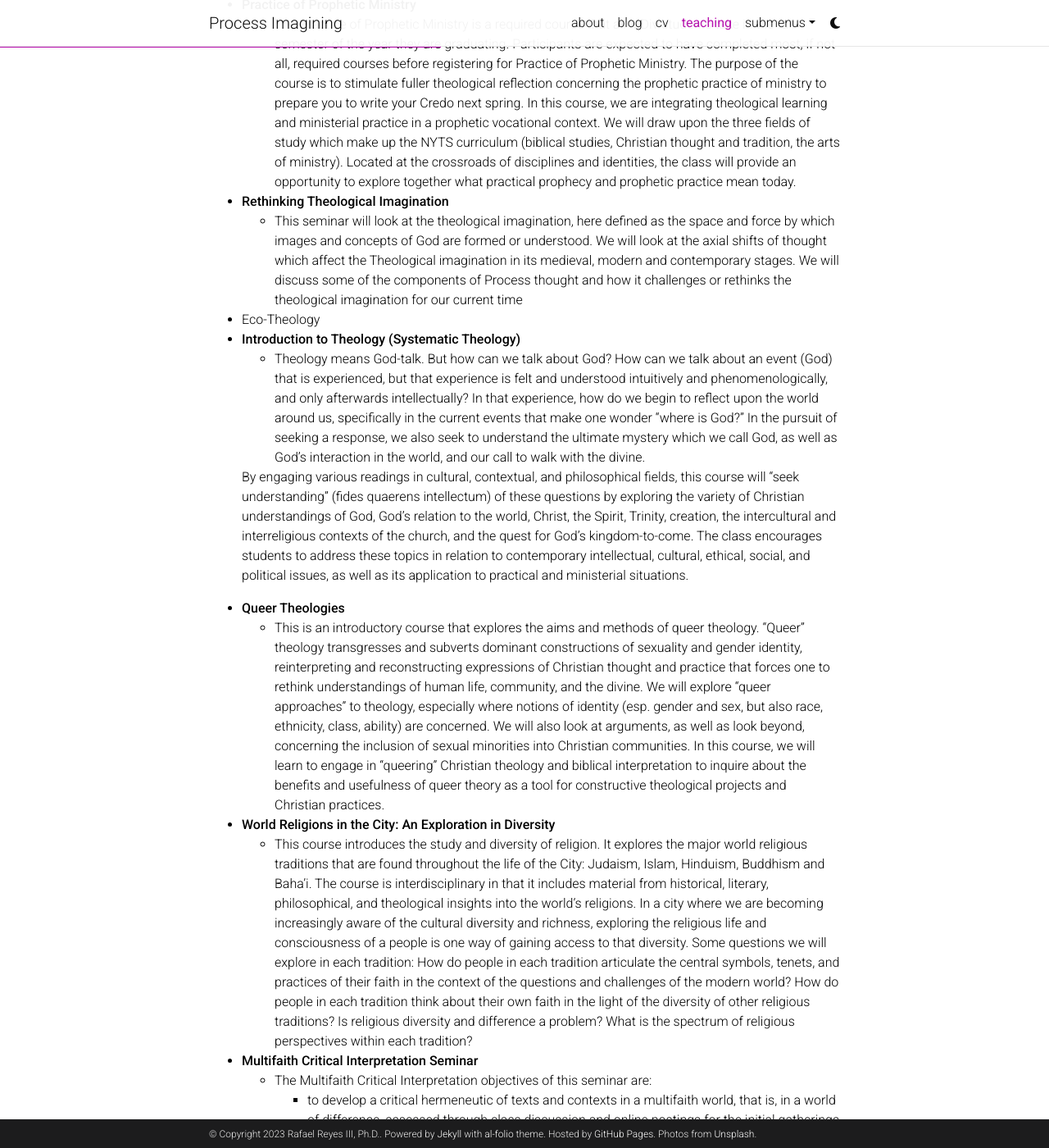
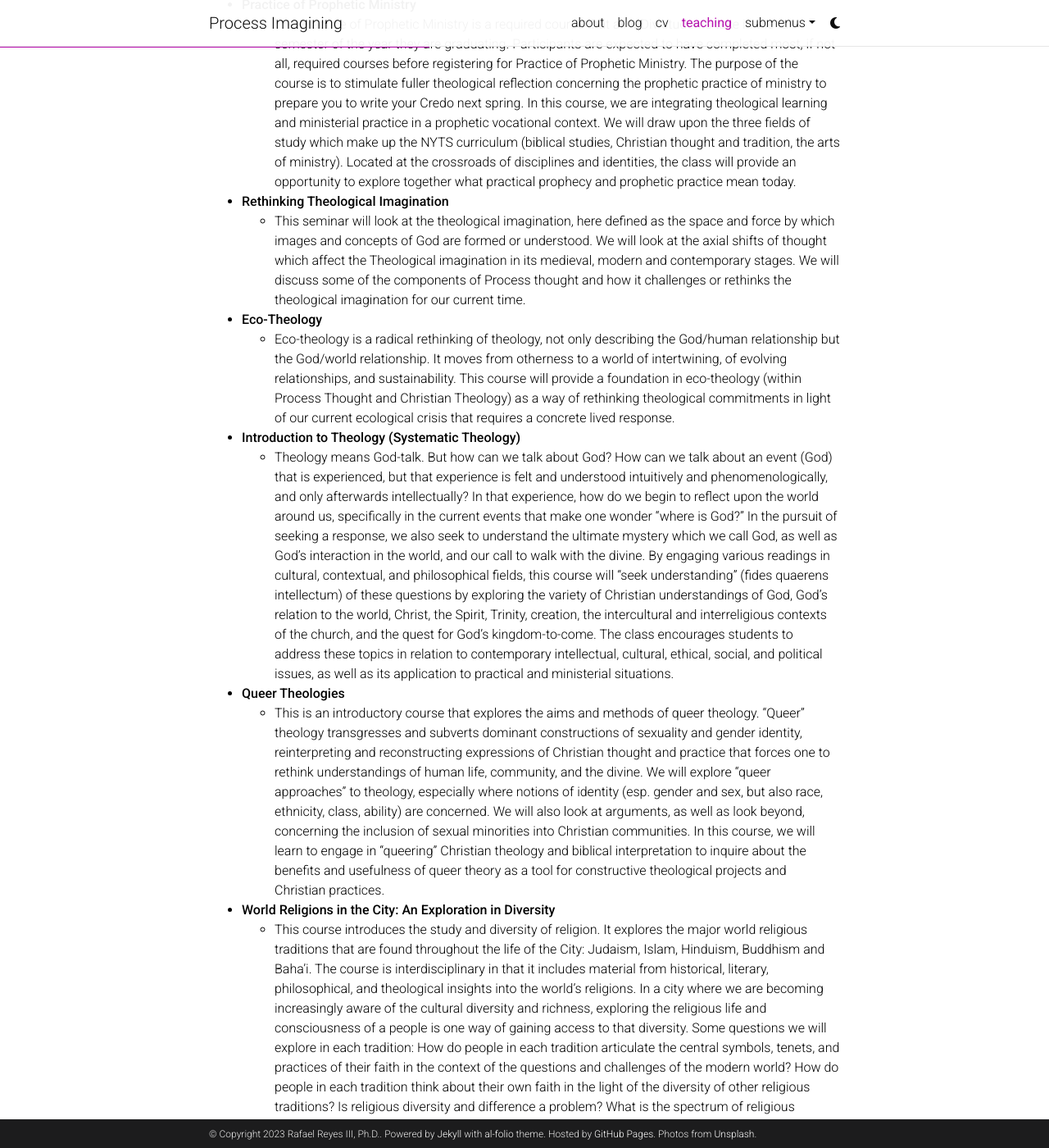
Before and after one commit to rafaelr3/pi.github.io, a Jekyll site: the page built from _pages/teaching.md, in a window 1280 px wide and 1400 px high, scrolled down 748 px. Shown: the whole window at 82% size. Built offline with Jekyll 4.4.1, drawn with Linux system fonts in a browser that asks for light colours; comment, search, counter and statistics services are not loaded; a style sheet for code colours, icons or effects is not loaded; some of the changed text lies outside the part shown.

Commit message:
teaching document update

```diff
--- a/_pages/teaching.md
+++ b/_pages/teaching.md
@@ -19,19 +19,19 @@ nav_order: 5
     - The Practice of Prophetic Ministry is a required course that all MDiv students take in the fall semester of the year they are graduating. Participants are expected to have completed most, if not all, required courses before registering for Practice of Prophetic Ministry. The purpose of the course is to stimulate fuller theological reflection concerning the prophetic practice of ministry to prepare you to write your Credo next spring. In this course, we are integrating theological learning and ministerial practice in a prophetic vocational context. We will draw upon the three fields of study which make up the NYTS curriculum (biblical studies, Christian thought and tradition, the arts of ministry). Located at the crossroads of disciplines and identities, the class will provide an opportunity to explore together what practical prophecy and prophetic practice mean today.
 
 - __Rethinking Theological Imagination__
-    - This seminar will look at the theological imagination, here defined as the space and force by which images and concepts of God are formed or understood. We will look at the axial shifts of thought which affect the Theological imagination in its medieval, modern and contemporary stages. We will discuss some of the components of Process thought and how it challenges or rethinks the theological imagination for our current time
-- Eco-Theology
+    - This seminar will look at the theological imagination, here defined as the space and force by which images and concepts of God are formed or understood. We will look at the axial shifts of thought which affect the Theological imagination in its medieval, modern and contemporary stages. We will discuss some of the components of Process thought and how it challenges or rethinks the theological imagination for our current time.
+
+- __Eco-Theology__
+    - Eco-theology is a radical rethinking of theology, not only describing the God/human relationship but the God/world relationship. It moves from otherness to a world of intertwining, of evolving relationships, and sustainability. This course will provide a foundation in eco-theology (within Process Thought and Christian Theology) as a way of rethinking theological commitments in light of our current ecological crisis that requires a concrete lived response.
+
 - __Introduction to Theology (Systematic Theology)__
-    - Theology means God-talk.  But how can we talk about God?  How can we talk about an event (God) that is experienced, but that experience is felt and understood intuitively and phenomenologically, and only afterwards intellectually? In that experience, how do we begin to reflect upon the world around us, specifically in the current events that make one wonder “where is God?”  In the pursuit of seeking a response, we also seek to understand the ultimate mystery which we call God, as well as God’s interaction in the world, and our call to walk with the divine.
-
-    By engaging various readings in cultural, contextual, and philosophical fields, this course will “seek understanding” (fides quaerens intellectum) of these questions by exploring the variety of Christian understandings of God, God’s relation to the world, Christ, the Spirit, Trinity, creation, the intercultural and interreligious contexts of the church, and the quest for God’s kingdom-to-come. The class encourages students to address these topics in relation to contemporary intellectual, cultural, ethical, social, and political issues, as well as its application to practical and ministerial situations.
+    - Theology means God-talk.  But how can we talk about God?  How can we talk about an event (God) that is experienced, but that experience is felt and understood intuitively and phenomenologically, and only afterwards intellectually? In that experience, how do we begin to reflect upon the world around us, specifically in the current events that make one wonder “where is God?”  In the pursuit of seeking a response, we also seek to understand the ultimate mystery which we call God, as well as God’s interaction in the world, and our call to walk with the divine. By engaging various readings in cultural, contextual, and philosophical fields, this course will “seek understanding” (fides quaerens intellectum) of these questions by exploring the variety of Christian understandings of God, God’s relation to the world, Christ, the Spirit, Trinity, creation, the intercultural and interreligious contexts of the church, and the quest for God’s kingdom-to-come. The class encourages students to address these topics in relation to contemporary intellectual, cultural, ethical, social, and political issues, as well as its application to practical and ministerial situations.
 
 - __Queer Theologies__
     - This is an introductory course that explores the aims and methods of queer theology. "Queer" theology transgresses and subverts dominant constructions of sexuality and gender identity, reinterpreting and reconstructing expressions of Christian thought and practice that forces one to rethink understandings of human life, community, and the divine.  We will explore “queer approaches” to theology, especially where notions of identity (esp. gender and sex, but also race, ethnicity, class, ability) are concerned. We will also look at arguments, as well as look beyond, concerning the inclusion of sexual minorities into Christian communities. In this course, we will learn to engage in "queering" Christian theology and biblical interpretation to inquire about the benefits and usefulness of queer theory as a tool for constructive theological projects and Christian practices.
+
 - __World Religions in the City: An Exploration in Diversity__
-    - This course introduces the study and diversity of religion. It explores the major world religious traditions that are found throughout the life of the City: Judaism, Islam, Hinduism, Buddhism and Baha’i. The course is interdisciplinary in that it includes material from historical, literary, philosophical, and theological insights into the world's religions.
-    In a city where we are becoming increasingly aware of the cultural diversity and richness, exploring the religious life and consciousness of a people is one way of gaining access to that diversity.
-    Some questions we will explore in each tradition: How do people in each tradition articulate the central symbols, tenets, and practices of their faith in the context of the questions and challenges of the modern world? How do people in each tradition think about their own faith in the light of the diversity of other religious traditions? Is religious diversity and difference a problem? What is the spectrum of religious perspectives within each tradition?
+    - This course introduces the study and diversity of religion. It explores the major world religious traditions that are found throughout the life of the City: Judaism, Islam, Hinduism, Buddhism and Baha’i. The course is interdisciplinary in that it includes material from historical, literary, philosophical, and theological insights into the world's religions. In a city where we are becoming increasingly aware of the cultural diversity and richness, exploring the religious life and consciousness of a people is one way of gaining access to that diversity. Some questions we will explore in each tradition: How do people in each tradition articulate the central symbols, tenets, and practices of their faith in the context of the questions and challenges of the modern world? How do people in each tradition think about their own faith in the light of the diversity of other religious traditions? Is religious diversity and difference a problem? What is the spectrum of religious perspectives within each tradition?
 
 - __Multifaith Critical Interpretation Seminar__
     - The Multifaith Critical Interpretation objectives of this seminar are:
@@ -40,15 +40,10 @@ nav_order: 5
         - to develop a fuller capacity to engage in interdisciplinary research and learning involving both texts and contexts in a multifaith world, as assessed through the development of Research Questions related to Scriptural Interpretation and the completion of the final major research paper.
 
 - __Religious Pluralism, Truth and the Pluralist Imagination__
-    - Religious Diversity is an actual fact and can also be a problem.  It is an actual fact because of what we experience in the complex reality of our world; it is a problem because of the interaction between religions; but more importantly, because of the interactions, and thus implications within religions.  The discussion of the manyness of religions lead to questions of the validity of religious truth: is it inclusive or exclusive? Who holds the ultimate truth?  But a more important question is involved: is religious diversity welcomed?  If so, is it to be accepted as an aspect of reality, or as an ideal that we move towards?
-    This class will investigate diverse ways of describing and discussing the plurality and unity of religions by viewing it through the Pluralist Imagination, which maintains the position of relativity and plurality of truths.  We will also look at the paths of salvation/liberation, how the unity of religions can be conceptualized through a world theology.
+    - Religious Diversity is an actual fact and can also be a problem.  It is an actual fact because of what we experience in the complex reality of our world; it is a problem because of the interaction between religions; but more importantly, because of the interactions, and thus implications within religions.  The discussion of the manyness of religions lead to questions of the validity of religious truth: is it inclusive or exclusive? Who holds the ultimate truth?  But a more important question is involved: is religious diversity welcomed?  If so, is it to be accepted as an aspect of reality, or as an ideal that we move towards? This class will investigate diverse ways of describing and discussing the plurality and unity of religions by viewing it through the Pluralist Imagination, which maintains the position of relativity and plurality of truths.  We will also look at the paths of salvation/liberation, how the unity of religions can be conceptualized through a world theology.
 
 - __Redefining the Human Self: A Theological Anthropology__
-    - For many Westerners, the definition of what it means to be human has passed through theological, rational, and scientific frameworks.  For Aristotle it meant having an appropriate end or goal -- and to belong to a polis where "man" could truly speak and become.  For Augustine, to be human is to have a consciousness, and be aware of one’s whole in relation to the self (interiority) and others (exteriority).
-
-    However, what was not apparent, or even considered, were the intersections of gender, sexuality, and race.  As a result, the definitions of what it means to be human really considered only some humans at the center of the universe, disparaging 'the woman,' 'the subaltern,' and 'the non-European.'
-
-    This independent study will explore, critique, and seek to redefine what it means to be human by moving from a universal/particular worldview model to a singular/multiplicitous model by beginning from the intersections of gender, sexuality, and race.  We will also incorporate a post-liberationist and archetypal spirituality to further define a theological anthropology.
+    - For many Westerners, the definition of what it means to be human has passed through theological, rational, and scientific frameworks.  For Aristotle it meant having an appropriate end or goal -- and to belong to a polis where "man" could truly speak and become.  For Augustine, to be human is to have a consciousness, and be aware of one’s whole in relation to the self (interiority) and others (exteriority). However, what was not apparent, or even considered, were the intersections of gender, sexuality, and race.  As a result, the definitions of what it means to be human really considered only some humans at the center of the universe, disparaging 'the woman,' 'the subaltern,' and 'the non-European.' This independent study will explore, critique, and seek to redefine what it means to be human by moving from a universal/particular worldview model to a singular/multiplicitous model by beginning from the intersections of gender, sexuality, and race.  We will also incorporate a post-liberationist and archetypal spirituality to further define a theological anthropology.
 
 - __Introduction the Catholic Theology__
     - This course is an introduction to Catholic Theology.  It will focus on the theological developments and controversies that have shaped the Christian thought from the fourth to twenty-first centuries, including: the essence and persons of the Trinity, the person and natures of Jesus Christ, theological anthropology, soteriology, the Eucharist, differences between Catholics and Protestants and the Catholic response to ecumenism, pluralism and relativism.
```
